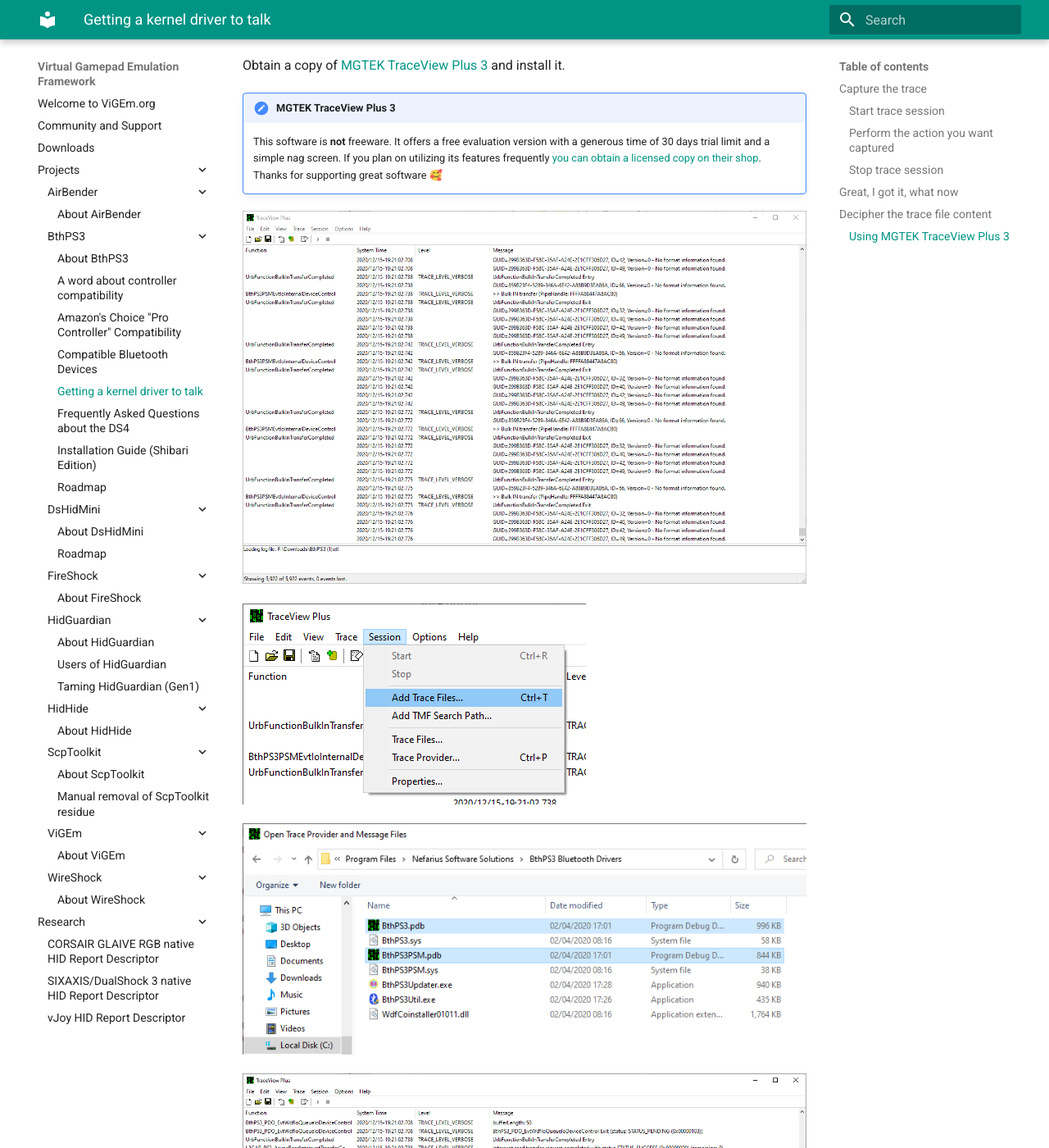
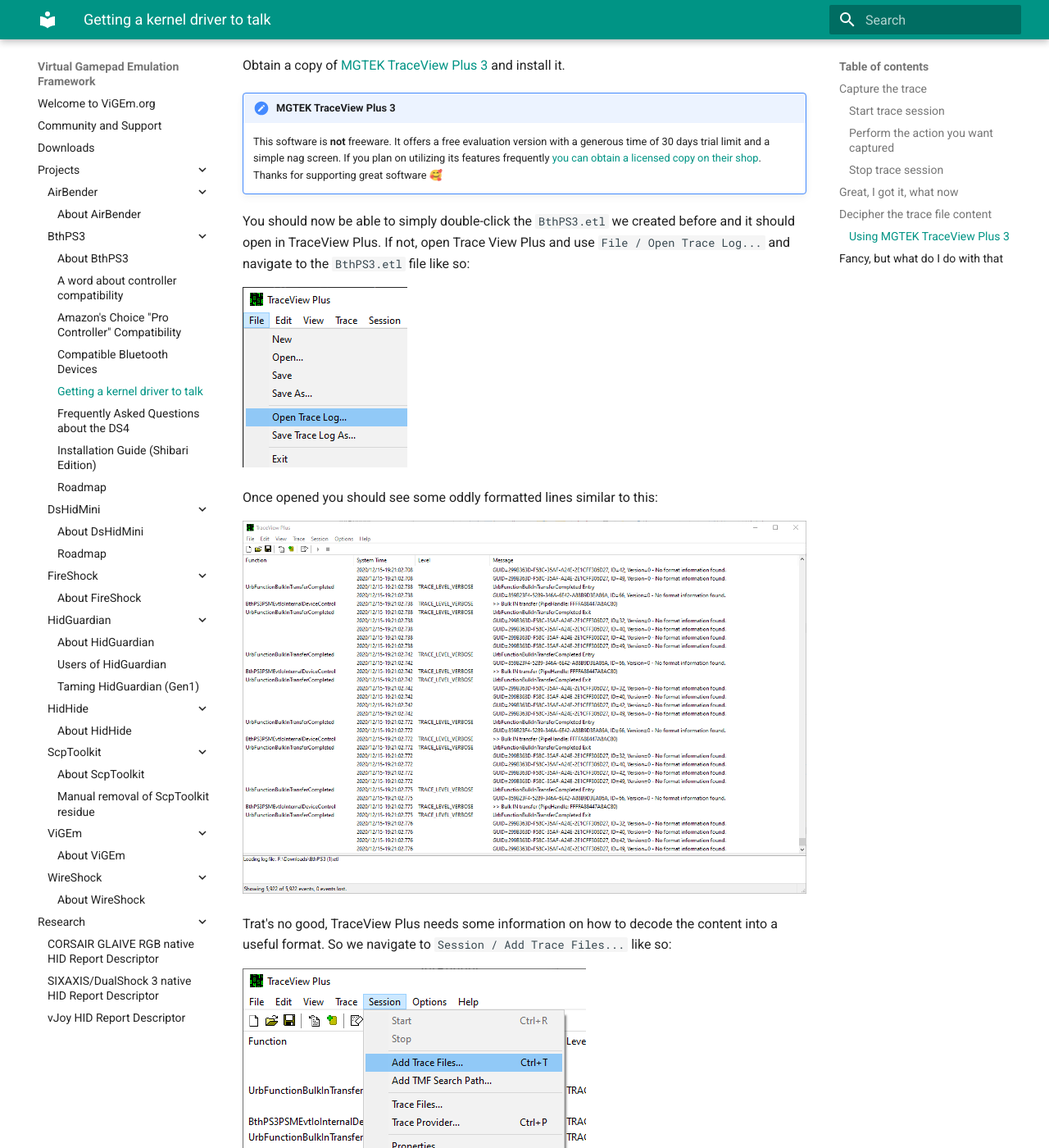
Before and after one commit to nefarius/ViGEm.github.io, an MkDocs documentation site: the page built from docs/projects/BthPS3/Debugging-the-drivers.md, in a window 1280 px wide and 1400 px high, scrolled down 3415 px. Shown: the whole window at 82% size. Built offline with MkDocs 1.6.1 and Material for MkDocs 9.7.7, drawn with Linux system fonts in a browser that asks for light colours; some of the changed text lies outside the part shown.

Commit message:
Updated debugging article

```diff
--- a/docs/projects/BthPS3/Debugging-the-drivers.md
+++ b/docs/projects/BthPS3/Debugging-the-drivers.md
@@ -55,10 +55,28 @@
 !!! important "MGTEK TraceView Plus 3"
     This software is **not** freeware. It offers a free evaluation version with a generous time of 30 days trial limit and a simple nag screen. If you plan on utilizing its features frequently [you can obtain a licensed copy on their shop](https://www.mgtek.com/traceview/shop). Thanks for supporting great software 🥰
 
+You should now be able to simply double-click the `BthPS3.etl` we created before and it should open in TraceView Plus. If not, open Trace View Plus and use `File / Open Trace Log...` and navigate to the `BthPS3.etl` file like so:
+
+[![HaKTOUJbIE.png](/images/HaKTOUJbIE.png)](/images/HaKTOUJbIE.png){: .glightbox }
+
+Once opened you should see some oddly formatted lines similar to this:
+
 [![TraceView_PZJBtRmyn5.png](/images/TraceView_PZJBtRmyn5.png)](/images/TraceView_PZJBtRmyn5.png){: .glightbox }
+
+Trat's no good, TraceView Plus needs some information on how to decode the content into a useful format. So we navigate to `Session / Add Trace Files...` like so:
 
 [![TraceView_OtoTHylNPh.png](/images/TraceView_OtoTHylNPh.png)](/images/TraceView_OtoTHylNPh.png){: .glightbox }
 
+Now navigate to the BthPS3 installation folder on your local drive and select **both** PDB files like shown:
+
 [![TraceView_GC5KAg7ee8.png](/images/TraceView_GC5KAg7ee8.png)](/images/TraceView_GC5KAg7ee8.png){: .glightbox }
 
+Now the display should change and readable text will appear:
+
 [![TraceView_ju8ERmEEUL.png](/images/TraceView_ju8ERmEEUL.png)](/images/TraceView_ju8ERmEEUL.png){: .glightbox }
+
+Alright, now you can navigate the content of the trace, newest events on the bottom, oldest on top.
+
+## Fancy, but what do I do with that
+
+Once you've made it this far, you can see the inner workings of the drivers. Have a look for the levels `TRACE_LEVEL_WARNING` or `TRACE_LEVEL_ERROR`, which indicates a failure in the driver. This hints at the potential issue with the connection, which may or may not be solvable.
```
Also changed, not shown: docs/images/HaKTOUJbIE.png (added).
